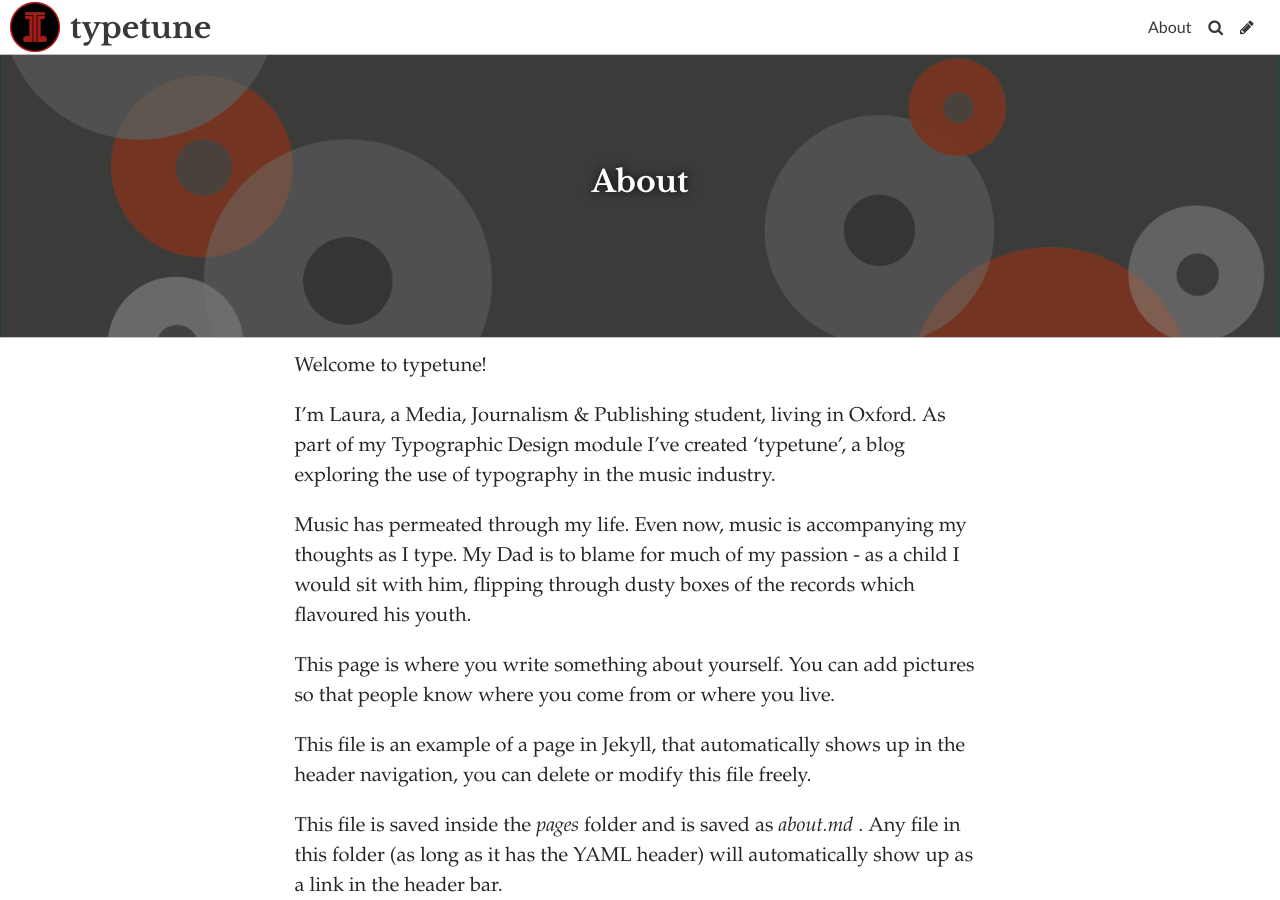
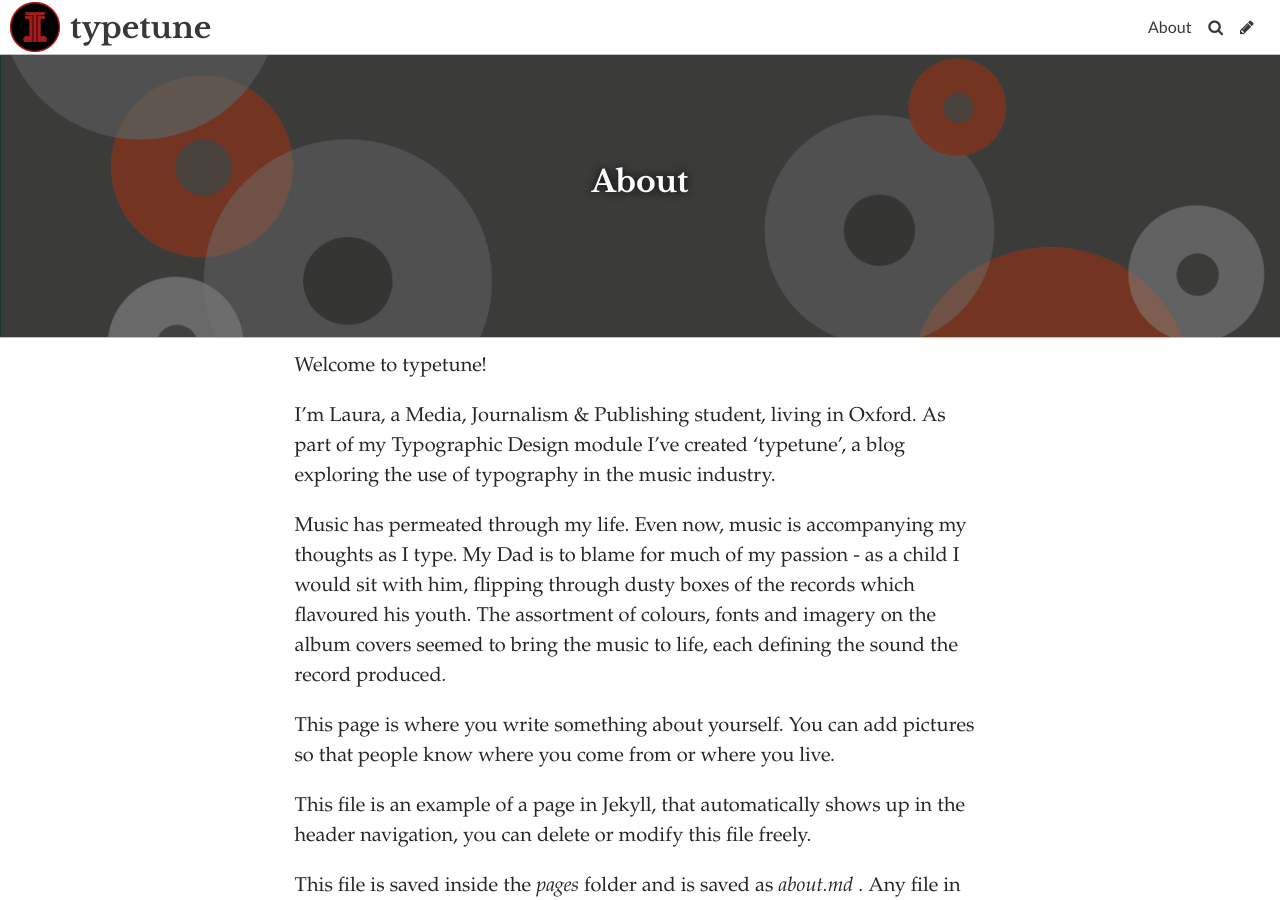
Before and after one commit to lauracutting/typetune, a Jekyll site: the page built from pages/about.md, in a window 1280 px wide and 900 px high. Built offline with Jekyll 4.4.1, drawn with Linux system fonts in a browser that asks for light colours; some web fonts are replaced.

Commit message:
Update Page “about”

```diff
--- a/pages/about.md
+++ b/pages/about.md
@@ -14,7 +14,7 @@
 
 I'm Laura, a Media, Journalism & Publishing student, living in Oxford. As part of my Typographic Design module I've created 'typetune', a blog exploring the use of typography in the music industry.
 
-Music has permeated through my life. Even now, music is accompanying my thoughts as I type. My Dad is to blame for much of my passion - as a child I would sit with him, flipping through dusty boxes of the records which flavoured his youth.
+Music has permeated through my life. Even now, music is accompanying my thoughts as I type. My Dad is to blame for much of my passion - as a child I would sit with him, flipping through dusty boxes of the records which flavoured his youth. The assortment of colours, fonts and imagery on the album covers seemed to bring the music to life, each defining the sound the record produced.
 
 
 
```
